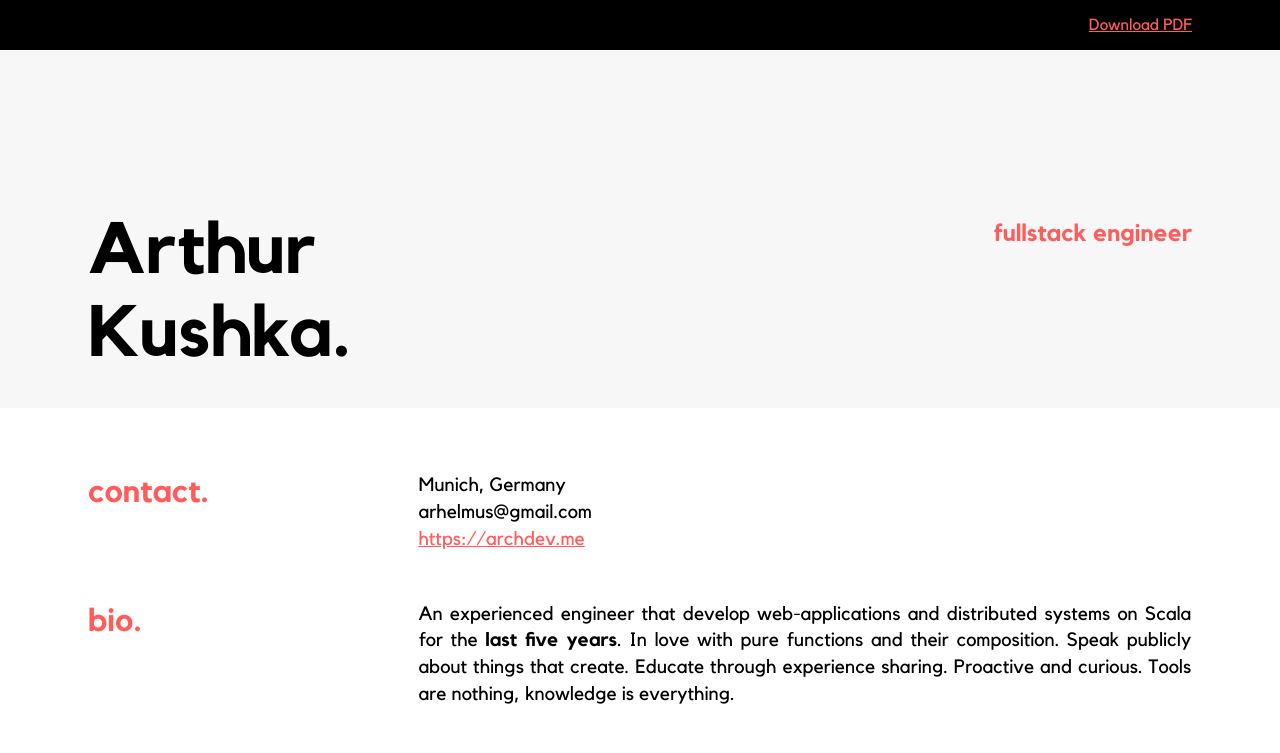
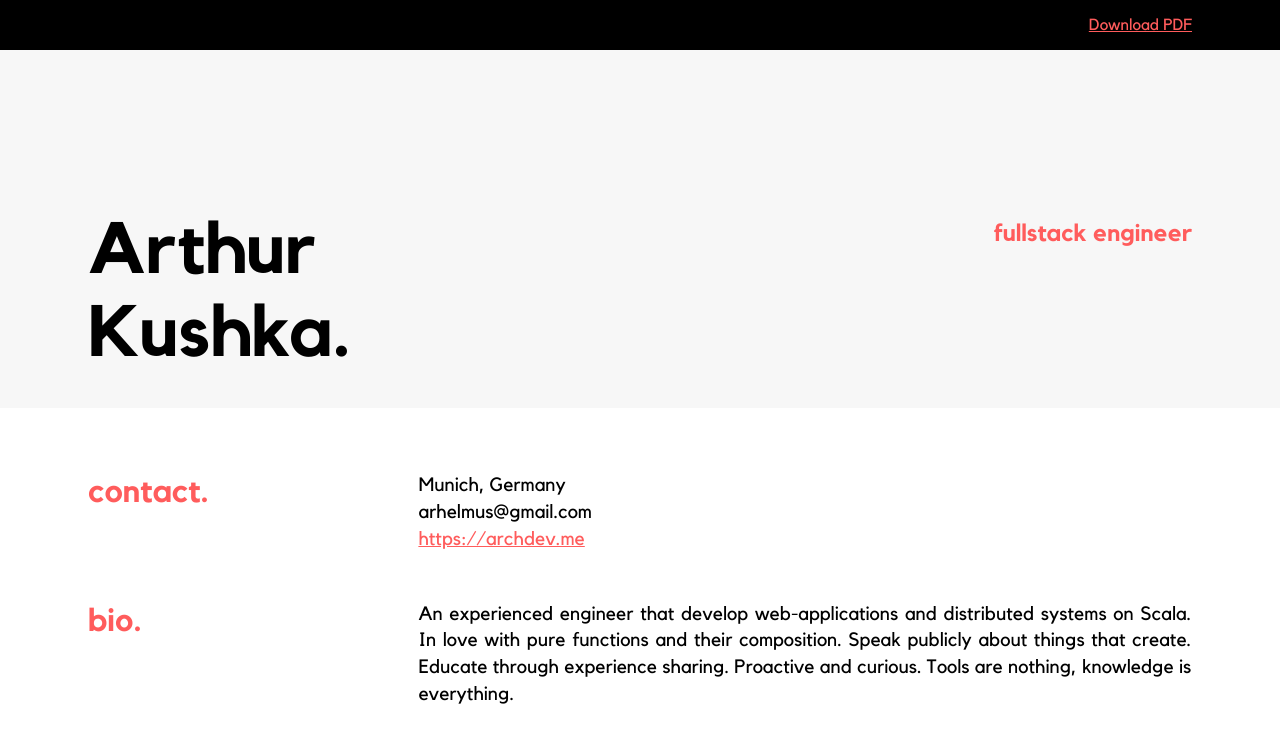
Before and after one commit to arhelmus/cv, a plain HTML site: page index.html in a window 1280 px wide. Shown: the top 753 px of the page. Drawn offline with nearby package versions, Linux system fonts and the light colour scheme.

Commit message:
Updated cv

```diff
--- a/index.html
+++ b/index.html
@@ -36,7 +36,7 @@
         </div>
         <div class="cv-perk-value">
           <span>
-            An experienced engineer that develop web-applications and distributed systems on Scala for the <b>last five years</b>.
+            An experienced engineer that develop web-applications and distributed systems on Scala.
             In love with pure functions and their composition. Speak publicly about things that create.
             Educate through experience sharing. Proactive and curious. Tools are nothing, knowledge is everything.
           </span>
```
Also changed, not shown: 2 other files.
